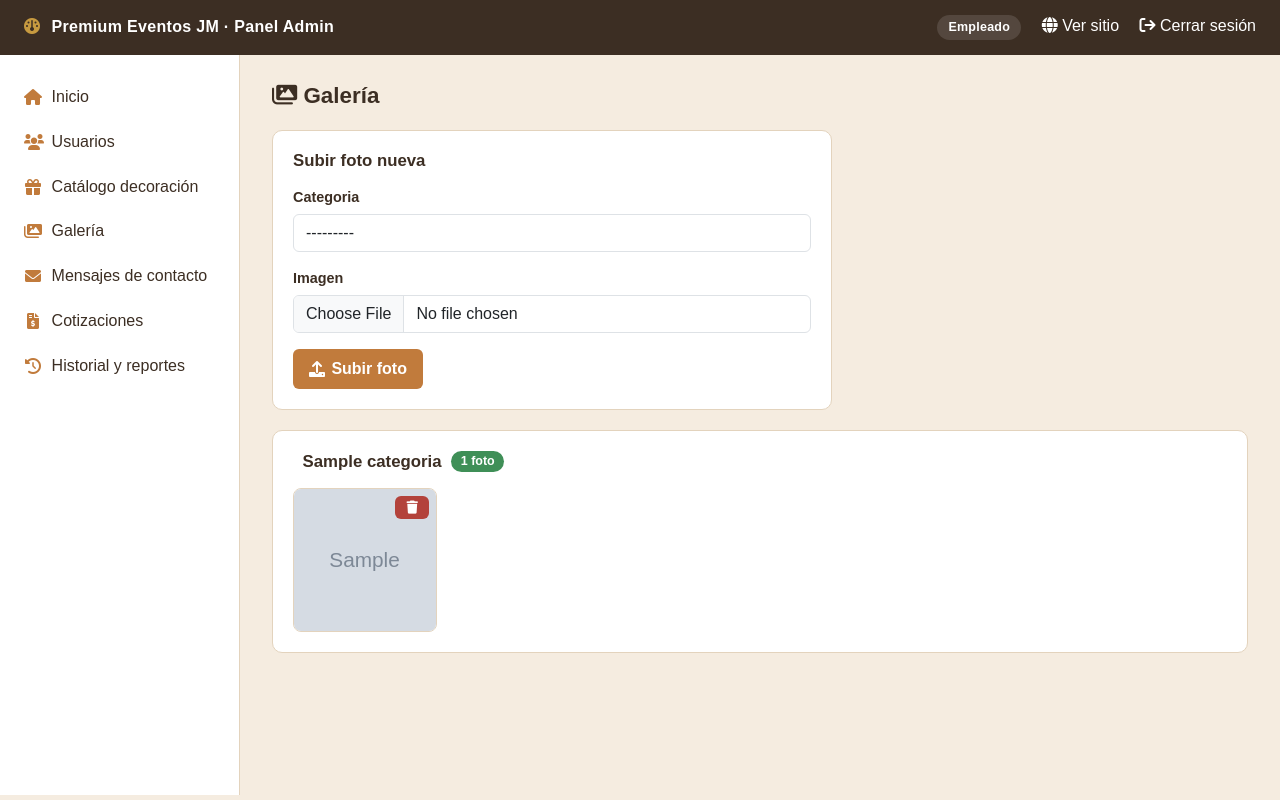
After one commit to Elotrobro/PremiumEventosJM, a Django app: template panel_admin/templates/panel_admin/galeria_list.html in a window 1280 px wide. The commit adds this page. Run offline with Django 5.2, Linux system fonts and the light colour scheme; tables that the repository leaves empty hold one stand-in row (values such as "Sample post"); the template is opened without the code that fills it: values that come from a table or form of the project are taken from there, most other values are stand-ins (such as "Sample title", 1, 10 or a date in 2020); grey boxes marked "Sample" are stand-in pictures.

Commit message:
Galería con base de datos: modelo FotoGaleria + CRUD desde el panel admin
Antes las fotos de la galería solo vivían en core/static/images/galeria/
y había que copiarlas a mano por FTP/consola. Ahora:

- Nuevo modelo FotoGaleria (tabla foto_galeria) con categoría e imagen,
  guardada en /media (MEDIA_URL/MEDIA_ROOT nuevos en settings.py).
- Panel admin: /panel-admin/galeria/ para subir fotos (input type=file,
  admin y empleado) y eliminarlas (solo admin, mismo criterio que
  catálogo/mensajes/cotizaciones). Nuevas vistas, formulario, urls y
  template, con su entrada en el sidebar.
- core/galeria_data.fotos_de_categoria ahora lee primero de FotoGaleria;
  si una categoría no tiene fotos propias sigue usando las imágenes de
  muestra del sitio (es_demo), igual que antes.
- Comando de una sola vez `python manage.py migrar_fotos_galeria`: copia
  las 58 fotos que ya existían en core/static/images/galeria/ hacia
  /media y crea su registro en FotoGaleria (idempotente, no duplica si
  se corre más de una vez). Los archivos originales en static/ no se
  tocan.

Probado end to end contra SQLite en este sandbox (no hay MySQL
disponible aquí): migración de las 58 fotos, subida y borrado desde el
panel con rol admin y empleado, y que /galeria/ y /galeria/<slug>/ leen
las fotos migradas correctamente. Falta correr `python manage.py
migrate` y luego `python manage.py migrar_fotos_galeria` contra la
base MySQL real del proyecto.

Co-Authored-By: Claude Sonnet 5 <noreply@anthropic.com>
Claude-Session: https://claude.ai/code/session_01BGcB5abGHuu9oYKaGNvRqQ

```diff
--- a/Bd_PremiumEventos/models.py
+++ b/Bd_PremiumEventos/models.py
@@ -3,6 +3,8 @@ import string
 
 from django.db import models
 from django.utils import timezone
+
+from core.galeria_data import CATEGORIAS
 
 # ═══════════════════════════════════════════════════════════════════════
 # Modelos de la app Bd_PremiumEventos
@@ -259,3 +261,36 @@ class DetalleCotizacion(models.Model):
 
     class Meta:
         db_table = 'detalle_cotizacion'
+
+
+def _ruta_imagen_galeria(instance, nombre_archivo):
+    """Cada foto queda en media/galeria/<categoria>/<archivo>, agrupada
+    por categoría igual que antes se agrupaban a mano en
+    core/static/images/galeria/ (ver core/galeria_data.py)."""
+    return f'galeria/{instance.categoria}/{nombre_archivo}'
+
+
+class FotoGaleria(models.Model):
+    """
+    Foto de la galería pública (/galeria/), cargada desde el panel de
+    administrador (ver panel_admin.views.galeria_upload/galeria_delete).
+
+    Antes las fotos de la galería no vivían en la base de datos: había
+    que copiarlas a mano en core/static/images/galeria/<categoria>/. Este
+    modelo reemplaza ese flujo manual; core.galeria_data.fotos_de_categoria
+    ahora lee de aquí primero y solo cae en las imágenes de muestra del
+    sitio si la categoría todavía no tiene ninguna foto propia subida.
+    """
+    id_foto = models.AutoField(primary_key=True)
+    # Mismas categorías que ya existían en core/galeria_data.CATEGORIAS,
+    # para no mantener dos catálogos de "tipos de evento" por separado.
+    categoria = models.CharField(max_length=50, choices=[(c['slug'], c['nombre']) for c in CATEGORIAS])
+    imagen = models.ImageField(upload_to=_ruta_imagen_galeria)
+    fecha_subida = models.DateTimeField(auto_now_add=True)
+
+    def __str__(self):
+        return f"{self.get_categoria_display()} — {self.imagen.name}"
+
+    class Meta:
+        db_table = 'foto_galeria'
+        ordering = ['-fecha_subida']
--- a/PremiumEventosJM/urls.py
+++ b/PremiumEventosJM/urls.py
@@ -1,3 +1,5 @@
+from django.conf import settings
+from django.conf.urls.static import static
 from django.contrib import admin
 from django.urls import path, include
 from core import views
@@ -33,3 +35,8 @@ urlpatterns = [
     # ---- Panel de administrador a medida (CRUD, historial y reportes PDF) ----
     path('panel-admin/', include('panel_admin.urls')),
 ]
+
+if settings.DEBUG:
+    # Sirve /media/ (fotos de la galería subidas desde el panel) en
+    # desarrollo. En producción esto lo debe servir el servidor web, no Django.
+    urlpatterns += static(settings.MEDIA_URL, document_root=settings.MEDIA_ROOT)
--- a/core/galeria_data.py
+++ b/core/galeria_data.py
@@ -1,20 +1,16 @@
 """
 Catálogo de galerías por tipo de evento.
 
-Las fotos NO viven en la base de datos: cada categoría muestra
-automáticamente las imágenes que existan en
-
-    core/static/images/galeria/<slug>/
-
-Para publicar fotos nuevas basta con copiarlas en la carpeta de su
-categoría; no hay que tocar el código ni el HTML. Mientras una carpeta
-esté vacía, la galería usa imágenes de muestra del sitio y lo advierte
-en pantalla (ver `es_demo` en `fotos_de_categoria`).
+Las fotos de cada categoría viven en la tabla FotoGaleria (Bd_PremiumEventos
+.models), cargadas desde el panel de administrador (ver
+panel_admin.views.galeria_upload/galeria_delete). Mientras una categoría
+todavía no tenga ninguna foto propia subida, la galería usa imágenes de
+muestra del sitio y lo advierte en pantalla (ver `es_demo` en
+`fotos_de_categoria`).
 """
 
 import os
 
-from django.contrib.staticfiles import finders
 from django.templatetags.static import static
 from PIL import Image
 
@@ -171,25 +167,26 @@ def fotos_de_categoria(slug):
     Devuelve (fotos, es_demo) para una categoría.
 
     `fotos` es una lista de diccionarios {url, proporcion} lista para el
-    mosaico; `es_demo` indica que la carpeta de la categoría todavía está
-    vacía y se están mostrando imágenes de muestra del sitio.
+    mosaico; `es_demo` indica que la categoría todavía no tiene ninguna
+    foto propia subida desde el panel y se están mostrando imágenes de
+    muestra del sitio.
     """
-    carpeta = finders.find(f'images/galeria/{slug}')
+    # Import perezoso (no al inicio del módulo) para que `core` no dependa
+    # de que la app Bd_PremiumEventos ya esté cargada al importar este
+    # archivo: para cuando se llama a esta función (resolviendo una vista)
+    # todas las apps ya están listas, así que aquí es seguro.
+    from Bd_PremiumEventos.models import FotoGaleria
 
-    if carpeta and os.path.isdir(carpeta):
-        archivos = sorted(
-            nombre for nombre in os.listdir(carpeta)
-            if os.path.splitext(nombre)[1].lower() in EXTENSIONES_VALIDAS
-        )
-        if archivos:
-            fotos = [
-                {
-                    'url': static(f'images/galeria/{slug}/{nombre}'),
-                    'proporcion': _proporcion(os.path.join(carpeta, nombre)),
-                }
-                for nombre in archivos
-            ]
-            return fotos, False
+    fotos_subidas = list(FotoGaleria.objects.filter(categoria=slug))
+    if fotos_subidas:
+        fotos = [
+            {
+                'url': foto.imagen.url,
+                'proporcion': _proporcion(foto.imagen.path),
+            }
+            for foto in fotos_subidas
+        ]
+        return fotos, False
 
     # Sin fotos propias todavía: vista previa con imágenes del sitio. Cada
     # categoría arranca la lista de muestra en una posición distinta para
--- a/core/views.py
+++ b/core/views.py
@@ -39,8 +39,8 @@ def testimonios(request):
 def galeria(request):
     # Índice de la galería: el acordeón con los tipos de evento (menú de
     # navegación entre galerías) y un mosaico que mezcla fotos de todas
-    # las categorías. Las fotos se leen de core/static/images/galeria/
-    # (ver core/galeria_data.py), no de la base de datos.
+    # las categorías. Las fotos se leen de la tabla FotoGaleria, subidas
+    # desde el panel de administrador (ver core/galeria_data.py).
     return render(request, 'galeria.html', {
         'grupos': categorias_por_grupo(),
         'total_categorias': len(CATEGORIAS),
--- a/panel_admin/forms.py
+++ b/panel_admin/forms.py
@@ -1,7 +1,7 @@
 from django import forms
 from django.contrib.auth.hashers import make_password
 
-from Bd_PremiumEventos.models import Usuario, ItemDecoracion, Cotizacion
+from Bd_PremiumEventos.models import Usuario, ItemDecoracion, Cotizacion, FotoGaleria
 
 
 class UsuarioAdminForm(forms.ModelForm):
@@ -71,6 +71,16 @@ class ItemDecoracionForm(forms.ModelForm):
         labels = {'estado': 'Disponible para alquilar'}
 
 
+class FotoGaleriaForm(forms.ModelForm):
+    class Meta:
+        model = FotoGaleria
+        fields = ['categoria', 'imagen']
+        widgets = {
+            'categoria': forms.Select(attrs={'class': 'form-control'}),
+            'imagen': forms.ClearableFileInput(attrs={'class': 'form-control', 'accept': 'image/*'}),
+        }
+
+
 class CotizacionEstadoForm(forms.ModelForm):
     """
     Edición reducida de una cotización desde el panel: el admin solo
--- a/panel_admin/static/panel_admin/css/admin.css
+++ b/panel_admin/static/panel_admin/css/admin.css
@@ -326,6 +326,45 @@ body.panel-admin-body {
 
 .pa-lista-novedades a:hover { color: var(--pa-oro); }
 
+/* ── Galería ───────────────────────────────────────────────────────── */
+
+.pa-card-titulo {
+    display: flex;
+    align-items: center;
+    gap: 0.6rem;
+    font-size: 1.05rem;
+    color: var(--pa-marron);
+    font-weight: 700;
+    margin: 0 0 1rem 0;
+}
+
+.pa-galeria-grid {
+    display: grid;
+    grid-template-columns: repeat(auto-fill, minmax(140px, 1fr));
+    gap: 0.9rem;
+}
+
+.pa-galeria-item {
+    position: relative;
+    border-radius: 8px;
+    overflow: hidden;
+    border: 1px solid var(--pa-borde);
+    aspect-ratio: 1;
+}
+
+.pa-galeria-item img {
+    width: 100%;
+    height: 100%;
+    object-fit: cover;
+    display: block;
+}
+
+.pa-galeria-item .pa-btn {
+    position: absolute;
+    top: 0.4rem;
+    right: 0.4rem;
+}
+
 @media (max-width: 768px) {
     .pa-layout { flex-direction: column; }
     .pa-sidebar { width: 100%; display: flex; overflow-x: auto; padding: 0.5rem; }
--- a/panel_admin/templates/panel_admin/base_admin.html
+++ b/panel_admin/templates/panel_admin/base_admin.html
@@ -34,6 +34,9 @@
     <a href="{% url 'panel_admin:catalogo_list' %}" class="{% if 'catalogo' in request.resolver_match.url_name %}active{% endif %}">
       <i class="fas fa-gift"></i> Catálogo decoración
     </a>
+    <a href="{% url 'panel_admin:galeria_list' %}" class="{% if 'galeria' in request.resolver_match.url_name %}active{% endif %}">
+      <i class="fas fa-images"></i> Galería
+    </a>
     <a href="{% url 'panel_admin:mensajes_list' %}" class="{% if 'mensaje' in request.resolver_match.url_name %}active{% endif %}">
       <i class="fas fa-envelope"></i> Mensajes de contacto
     </a>
--- /dev/null
+++ b/panel_admin/templates/panel_admin/galeria_list.html
@@ -0,0 +1,48 @@
+{% extends 'panel_admin/base_admin.html' %}
+{% block title %}Galería{% endblock %}
+{% block content %}
+
+<div class="pa-page-header">
+  <h1><i class="fas fa-images"></i> Galería</h1>
+</div>
+
+<div class="pa-card" style="max-width: 560px;">
+  <h2 class="pa-card-titulo">Subir foto nueva</h2>
+  <form method="post" action="{% url 'panel_admin:galeria_upload' %}" enctype="multipart/form-data" novalidate>
+    {% csrf_token %}
+    {% for field in form %}
+      <div class="pa-form-group">
+        <label for="{{ field.id_for_label }}">{{ field.label }}</label>
+        {{ field }}
+        {% for error in field.errors %}<div class="pa-alert pa-alert-error">{{ error }}</div>{% endfor %}
+      </div>
+    {% endfor %}
+    <button type="submit" class="pa-btn"><i class="fas fa-upload"></i> Subir foto</button>
+  </form>
+</div>
+
+{% for categoria in fotos_por_categoria %}
+<div class="pa-card">
+  <h2 class="pa-card-titulo">
+    <i class="fas {{ categoria.icono }}"></i> {{ categoria.nombre }}
+    <span class="pa-badge pa-badge-aprobada">{{ categoria.fotos|length }} foto{{ categoria.fotos|length|pluralize:"s" }}</span>
+  </h2>
+
+  {% if categoria.fotos %}
+    <div class="pa-galeria-grid">
+      {% for foto in categoria.fotos %}
+        <div class="pa-galeria-item">
+          <img src="{{ foto.imagen.url }}" alt="{{ categoria.nombre }}">
+          <a href="{% url 'panel_admin:galeria_delete' foto.pk %}" class="pa-btn pa-btn-sm pa-btn-danger" title="Eliminar">
+            <i class="fas fa-trash"></i>
+          </a>
+        </div>
+      {% endfor %}
+    </div>
+  {% else %}
+    <p class="pa-empty">Sin fotos todavía. La galería pública muestra fotos de muestra mientras tanto.</p>
+  {% endif %}
+</div>
+{% endfor %}
+
+{% endblock %}
--- a/panel_admin/urls.py
+++ b/panel_admin/urls.py
@@ -19,6 +19,11 @@ urlpatterns = [
     path('catalogo/<int:pk>/editar/', views.catalogo_edit, name='catalogo_edit'),
     path('catalogo/<int:pk>/eliminar/', views.catalogo_delete, name='catalogo_delete'),
 
+    # Galería
+    path('galeria/', views.galeria_list, name='galeria_list'),
+    path('galeria/subir/', views.galeria_upload, name='galeria_upload'),
+    path('galeria/<int:pk>/eliminar/', views.galeria_delete, name='galeria_delete'),
+
     # Mensajes de contacto
     path('mensajes/', views.mensajes_list, name='mensajes_list'),
     path('mensajes/<int:pk>/eliminar/', views.mensaje_delete, name='mensaje_delete'),
```
Also changed, not shown: Bd_PremiumEventos/admin.py (+9 -1 lines), Bd_PremiumEventos/management/commands/migrar_fotos_galeria.py (added, +61 -0 lines), PremiumEventosJM/settings.py (+9 -0 lines), core/templates/galeria_categoria.html (+6 -5 lines), panel_admin/views.py (+48 -2 lines), Bd_PremiumEventos/migrations/0010_fotogaleria.py (added).
